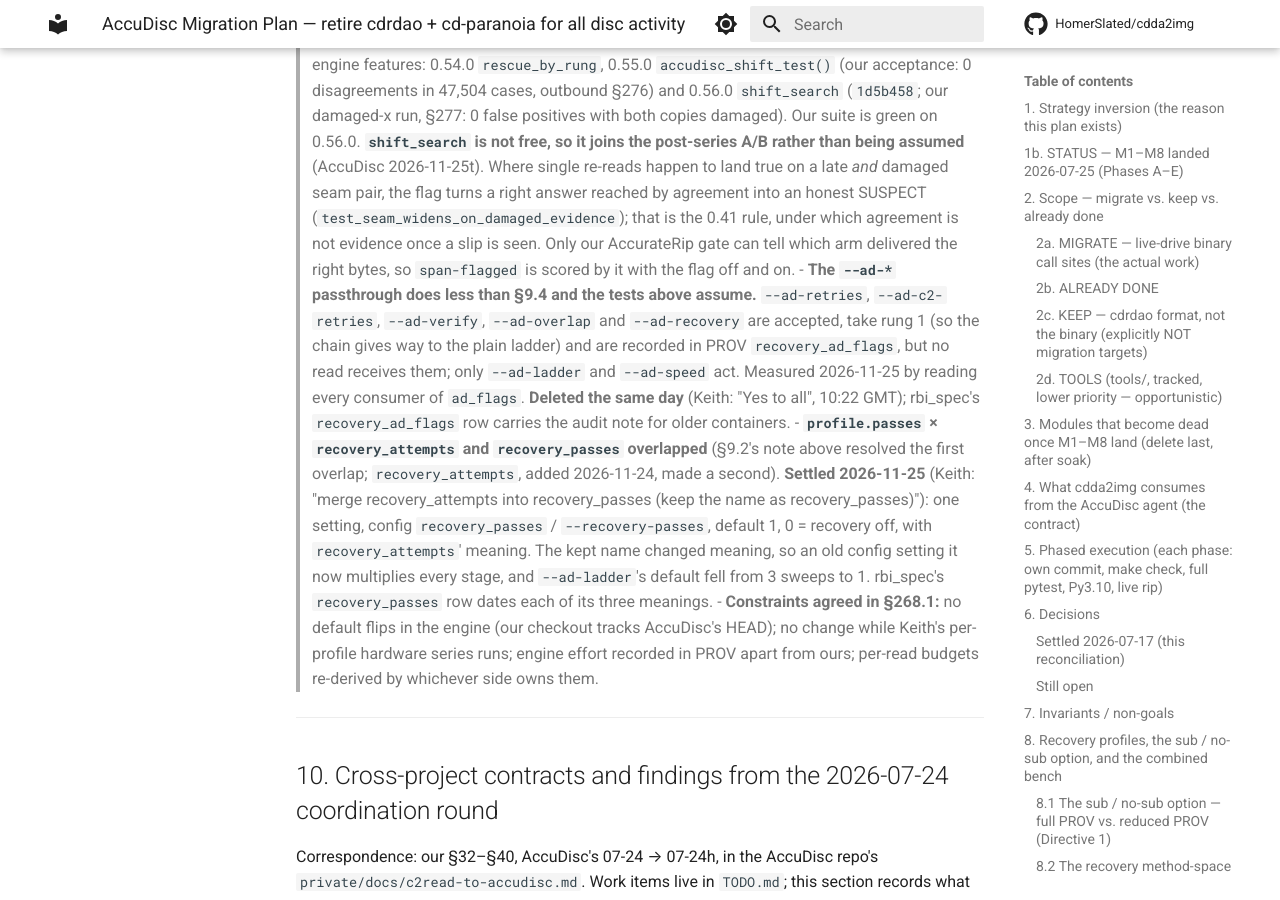
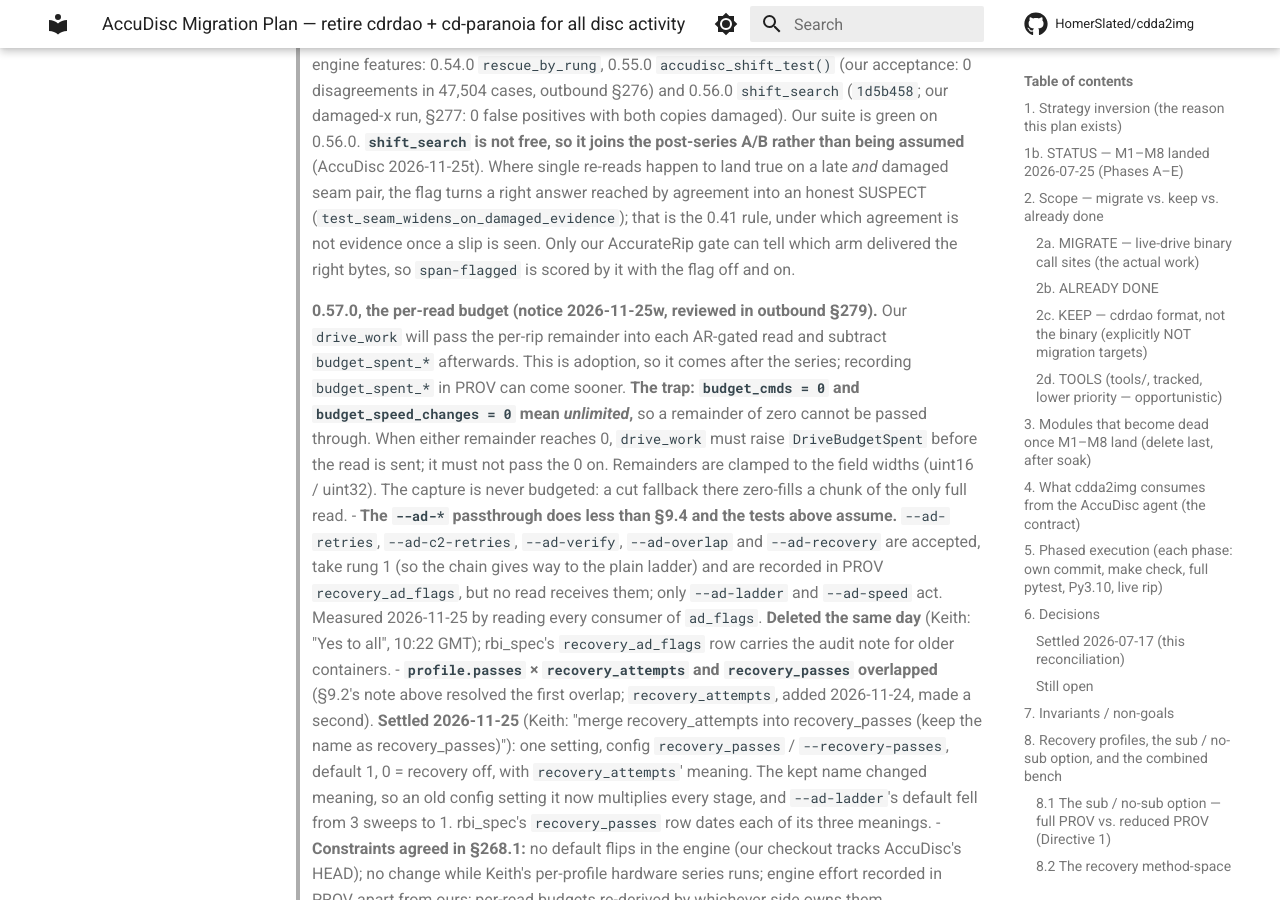
Before and after one commit to HomerSlated/cdda2img, an MkDocs documentation site: the page built from docs/reference/accudisc-migration-plan.md, in a window 1280 px wide and 900 px high, scrolled down 22750 px. Built offline with MkDocs 1.6.1 and Material for MkDocs 9.7.7, drawn with Linux system fonts in a browser that asks for light colours; comment, search, counter and statistics services are not loaded.

Commit message:
docs(plan): the 0.57.0 per-read budget, and the zero-remainder trap
AccuDisc's 0.57.0 notice (2026-11-25w) makes budget_cmds and
budget_speed_changes 0 = unlimited, which keeps every existing caller
unchanged. Our planned integration passes the per-rip remainder into
each read, so a remainder of 0 passed through would ask for no limit at
all. Record that drive_work must refuse the read instead (raise
DriveBudgetSpent before sending), clamp remainders to the field widths,
and never budget the capture. Adoption waits for Keith's series.

Co-Authored-By: Claude Opus 5.5 <noreply@anthropic.com>

```diff
--- a/docs/reference/accudisc-migration-plan.md
+++ b/docs/reference/accudisc-migration-plan.md
@@ -880,6 +880,16 @@ What it changes in this plan, pending AccuDisc's own audit (§268.5) and Keith's
   > under which agreement is not evidence once a slip is seen. Only our AccurateRip gate can
   > tell which arm delivered the right bytes, so `span-flagged` is scored by it with the flag
   > off and on.
+  >
+  > **0.57.0, the per-read budget (notice 2026-11-25w, reviewed in outbound §279).** Our
+  > `drive_work` will pass the per-rip remainder into each AR-gated read and subtract
+  > `budget_spent_*` afterwards. This is adoption, so it comes after the series; recording
+  > `budget_spent_*` in PROV can come sooner. **The trap: `budget_cmds = 0` and
+  > `budget_speed_changes = 0` mean *unlimited*,** so a remainder of zero cannot be passed
+  > through. When either remainder reaches 0, `drive_work` must raise `DriveBudgetSpent`
+  > before the read is sent; it must not pass the 0 on. Remainders are clamped to the field
+  > widths (uint16 / uint32). The capture is never budgeted: a cut fallback there zero-fills
+  > a chunk of the only full read.
 - **The `--ad-*` passthrough does less than §9.4 and the tests above assume.** `--ad-retries`,
   `--ad-c2-retries`, `--ad-verify`, `--ad-overlap` and `--ad-recovery` are accepted, take
   rung 1 (so the chain gives way to the plain ladder) and are recorded in PROV
```
